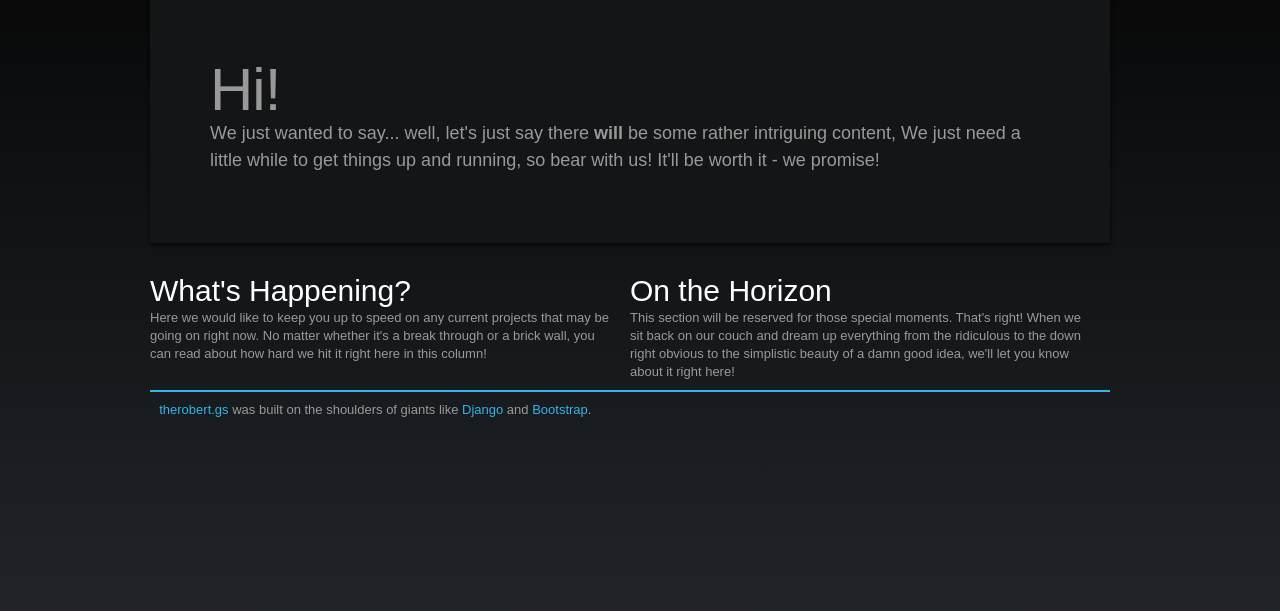
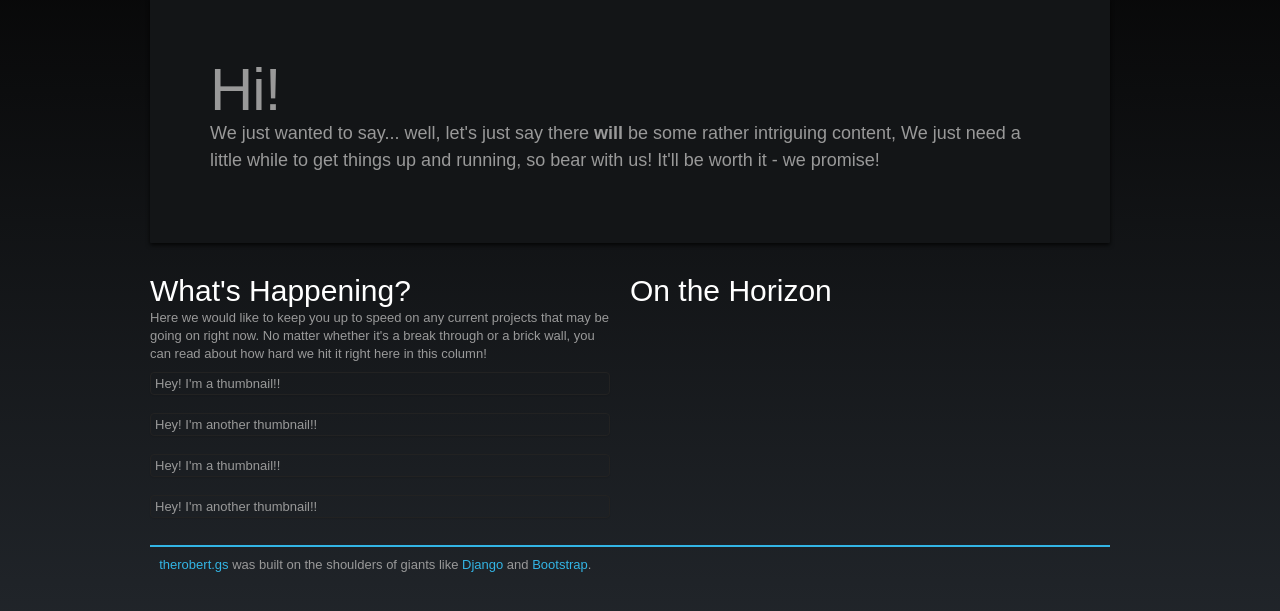
Before and after one commit to rgrant222/therobert.gs, a Django app: page / in a window 1280 px wide. Shown: the part 64-675 px from the top of the page. Run offline with Django 3.2, Linux system fonts and the light colour scheme; some libraries are stand-ins or nearby versions; some web fonts are replaced.

Commit message:
Trying out Bootstrap thumbnails. Took out some useless cruft.

```diff
--- a/templates/home.html
+++ b/templates/home.html
@@ -3,24 +3,42 @@
 {% block content %}
 <div class="hero-unit">
     <h1>Hi!</h1>
-  <p>We just wanted to say... well, let's just say there <strong>will</strong>
-be some rather intriguing content, We just need a little while to get things up
-and running, so bear with us! It'll be worth it - we promise!
+    <p>We just wanted to say... well, let's just say there <strong>will</strong> be some rather intriguing content, We
+        just need a little while to get things up and running, so bear with us! It'll be worth it - we promise!
     </p>
 </div>
 <div class="row">
     <div class="span6">
         <h1>What's Happening?</h1>
-    <p>Here we would like to keep you up to speed on any current projects that
-may be going on right now. No matter whether it's a break through or a brick
-wall, you can read about how hard we hit it right here in this column!</p>
+        <p>Here we would like to keep you up to speed on any current projects that may be going on right now. No matter
+            whether it's a break through or a brick wall, you can read about how hard we hit it right here in this
+            column!
+        </p>
+        <ul class="thumbnails">
+            <li class="span6">
+                <div class="thumbnail">
+                    Hey! I'm a thumbnail!!
+                </div>
+            </li>
+            <li class="span6">
+                <div class="thumbnail">
+                    Hey! I'm another thumbnail!!
+                </div>
+            </li>
+            <li class="span6">
+                <div class="thumbnail">
+                    Hey! I'm a thumbnail!!
+                </div>
+            </li>
+            <li class="span6">
+                <div class="thumbnail">
+                    Hey! I'm another thumbnail!!
+                </div>
+            </li>
+        </ul>
     </div>
     <div class="span6">
         <h1>On the Horizon</h1>
-    <p>This section will be reserved for those special moments. That's right!
-When we sit back on our couch and dream up everything from the ridiculous to
-the down right obvious to the simplistic beauty of a damn good idea, we'll let
-you know about it right here!</p>
     </div>
 </div>
 {% endblock content %}
```
Lines whose indentation alone changed are shown as unchanged.
